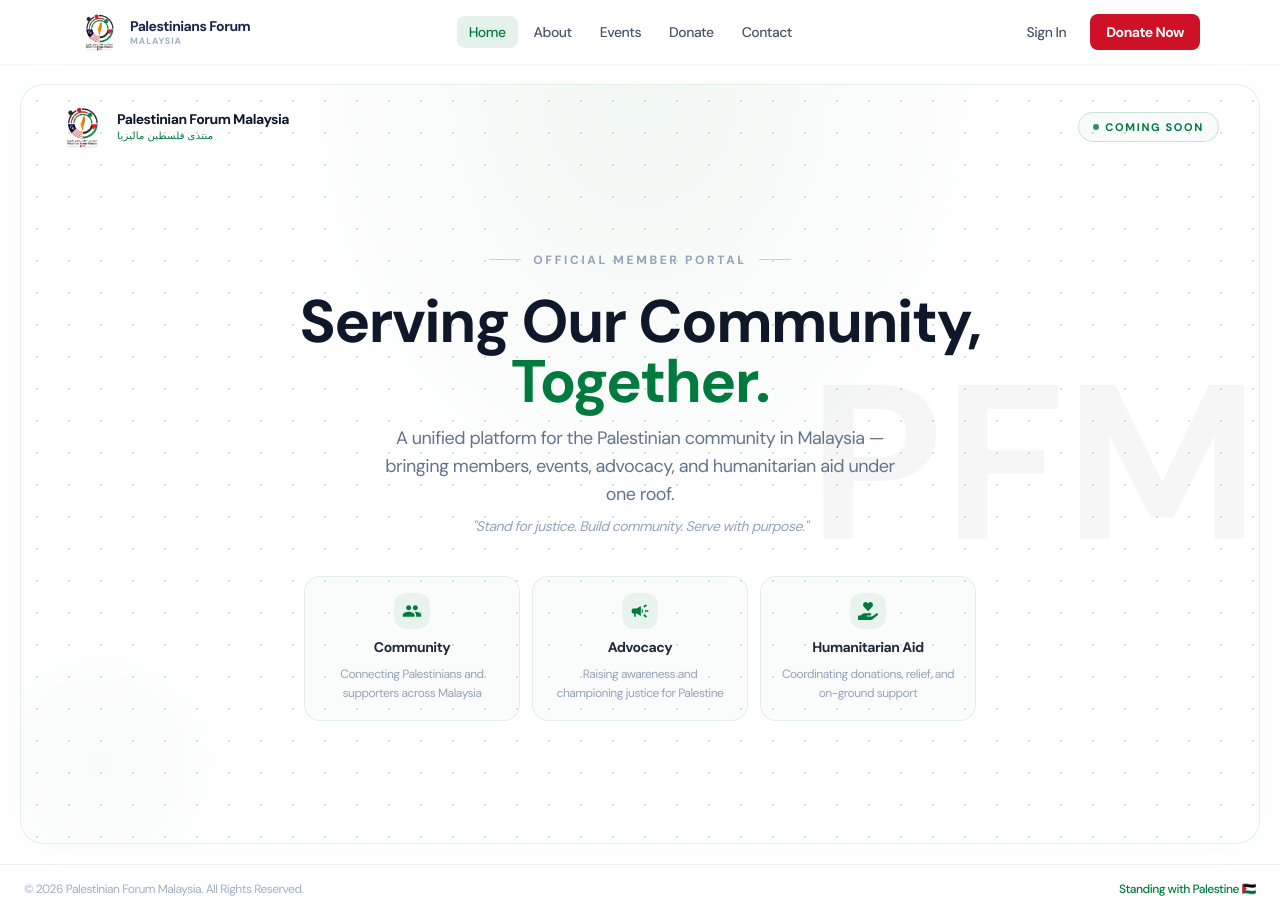
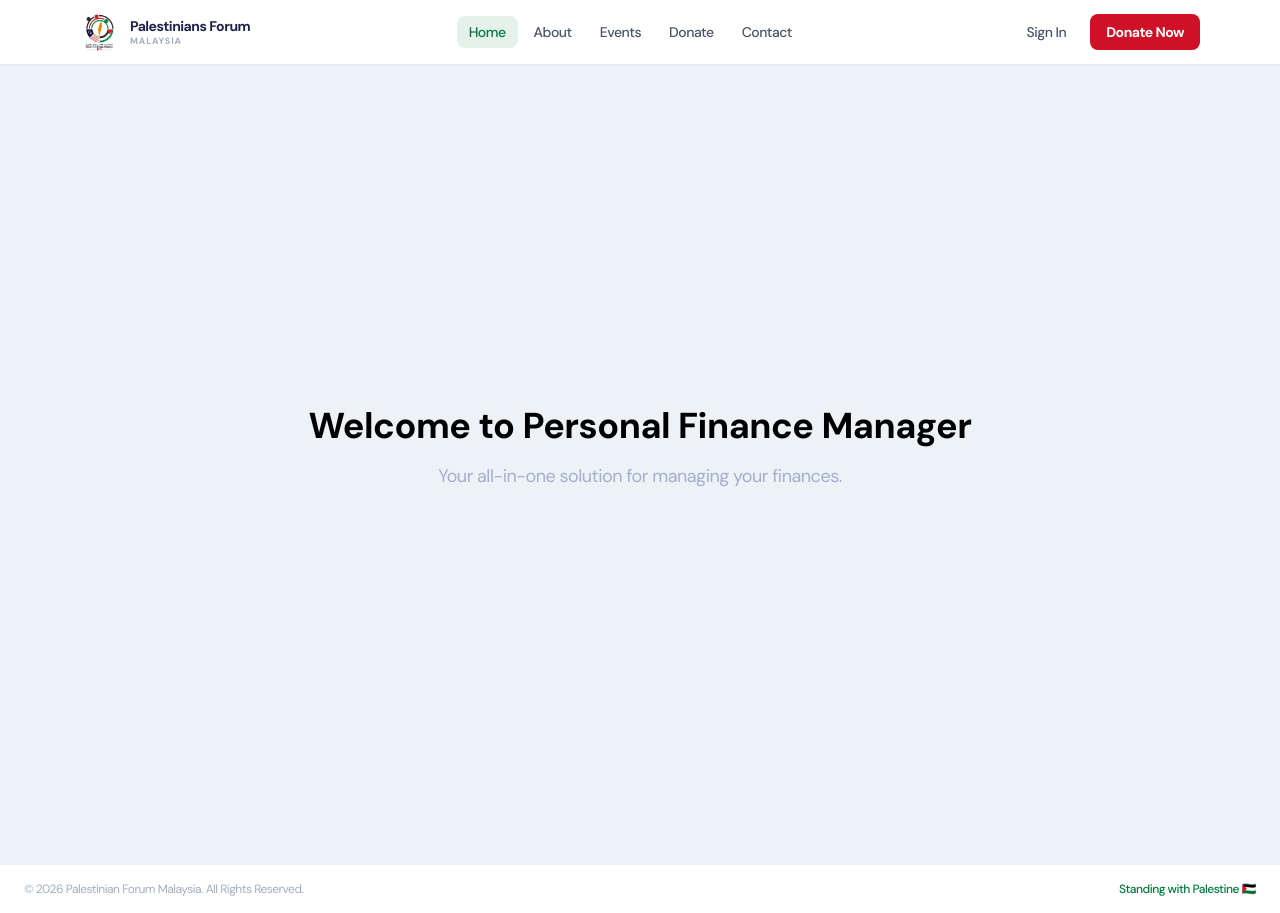
Before and after one commit to Palestinians-Forum-Malaysia-NGO/pfm-frontend, a React (Create React App) app: page / in a window 1280 px wide. Built offline with nearby package versions, Linux system fonts and the light colour scheme; what tailwindcss-rtl would draw is missing.

Commit message:
style : public pages.
1.  Removed coming soon component from home page.

```diff
--- a/src/views/public/home/index.jsx
+++ b/src/views/public/home/index.jsx
@@ -1,6 +1,10 @@
 import React from "react";
-import ComingSoon from "components/home/ComingSoon";
 
-const Home = () => <ComingSoon />;
+const Home = () =>
+
+    <div className="flex flex-col items-center justify-center min-h-screen bg-gray-100">
+        <h1 className="text-4xl font-bold mb-4">Welcome to Personal Finance Manager</h1>
+        <p className="text-lg text-gray-600 mb-8">Your all-in-one solution for managing your finances.</p>
+    </div>;
 
 export default Home;
```
